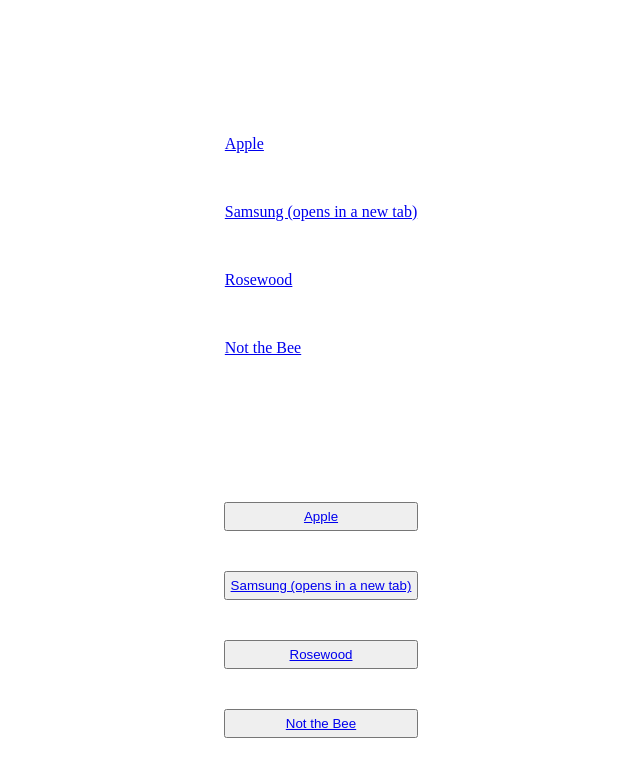
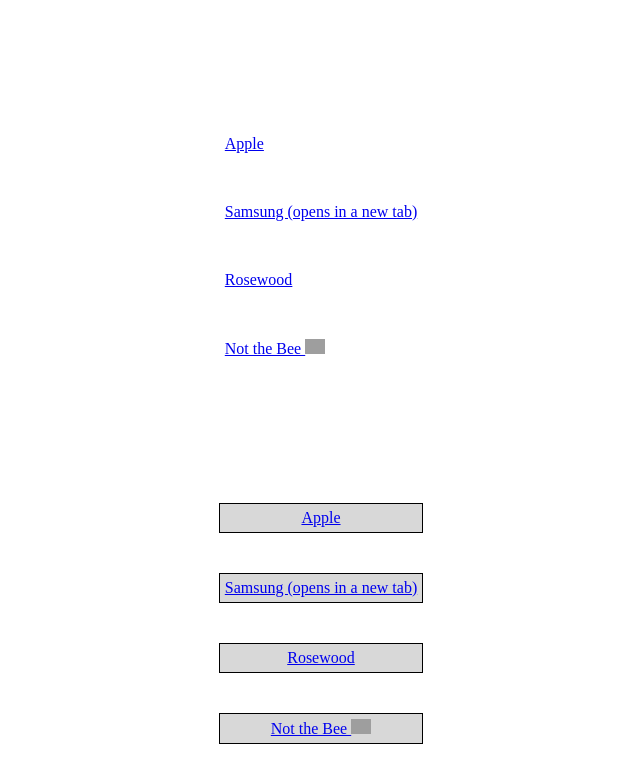
Before and after one commit to rosewoodhenryweaver/external-linking, a plain HTML site: page index.html in a window 1280 px wide. Shown: the whole page, without its empty margins (319-959 px from the left). Drawn offline with Linux system fonts and the light colour scheme; grey boxes are pictures that could not be loaded.

Commit message:
Added some more code

```diff
--- a/index.html
+++ b/index.html
@@ -16,25 +16,25 @@
                 <a href="https://samsung.com" target="_blank" rel="noopener noreferrer">Samsung (opens in a new tab)</a>
             </p>
             <p class="link">
-                <a href="https://rosewood.us.com" target="_blank" rel="noopener noreferrer">Rosewood</a>
+                <a href="https://rosewood.us.com" target="_blank" rel="noopener noreferrer" aria-label="View the Rosewood site in a new tab">Rosewood</a>
             </p>
             <p class="link">
-                <a href="https://notthebee.com" target="_blank" rel="noopener noreferrer">Not the Bee</a>
+                <a href="https://notthebee.com" target="_blank" rel="noopener noreferrer">Not the Bee <img src="https://ps.w.org/open-external-links-in-a-new-window/assets/icon-256x256.png?rev=2145083" alt="(opens in a new tab)"></a>
             </p>
        </section>
        <section class="linkedbuttons">
-            <button class="button">
+            <p class="button">
                 <a href="https://apple.com" title="View the apple website in a new tab" target="_blank" rel="noopener noreferrer">Apple</a>
-            </button>
-            <button class="button">
+            </p>
+            <p class="button">
                 <a href="https://samsung.com" target="_blank" rel="noopener noreferrer">Samsung (opens in a new tab)</a>
-            </button>
-            <button class="button">
-                <a href="https://rosewood.us.com" target="_blank" rel="noopener noreferrer">Rosewood</a>
-            </button>
-            <button class="button">
-                <a href="https://notthebee.com" target="_blank" rel="noopener noreferrer">Not the Bee</a>
-            </button>
+            </p>
+            <p class="button">
+                <a href="https://rosewood.us.com" target="_blank" rel="noopener noreferrer" aria-label="View the Rosewood site in a new tab">Rosewood</a>
+            </p>
+            <p class="button">
+                <a href="https://notthebee.com" target="_blank" rel="noopener noreferrer">Not the Bee <img src="https://ps.w.org/open-external-links-in-a-new-window/assets/icon-256x256.png?rev=2145083" alt="(opens in a new tab)"></a>
+            </p>
        </section>
     </section>
 </body>
--- a/style.css
+++ b/style.css
@@ -35,4 +35,19 @@
 .button {
     padding: 5px;
     margin: 20px;
+    background-color: rgba(128, 128, 128, 0.306);
+    border: solid 1px black;
+    text-align: center;
 }
+
+.button:hover{
+    background-color: rgba(128, 128, 128, 0.646);
+}
+
+.link img {
+    height: 15px;
+}
+
+.button img {
+    height: 15px;
+}
```
